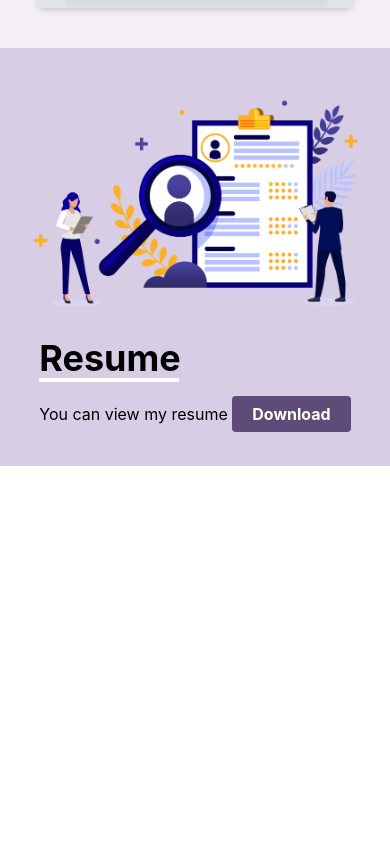
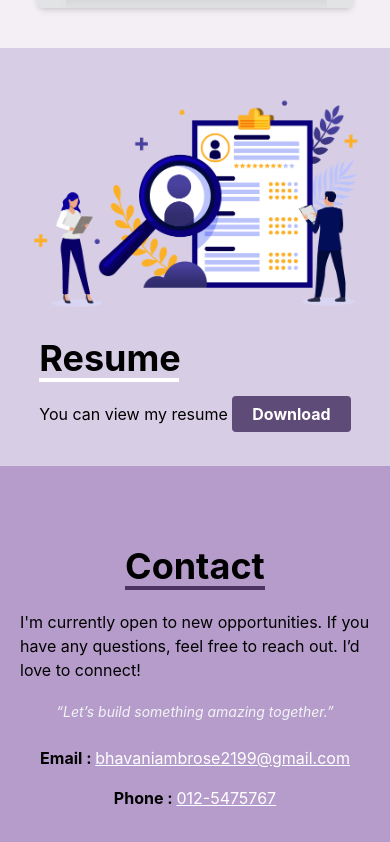
Before and after one commit to bhavani2199/bhavani-portfolio, a React (Create React App) app: page / in a window 390 px wide. Shown: the part 2548-3390 px from the top of the page. Before the commit the page ends 3014 px from the top, so only its background shows below. Built offline with nearby package versions, Linux system fonts and the light colour scheme.

Commit message:
add new Contact section with styled email and phone links

```diff
--- a/src/App.js
+++ b/src/App.js
@@ -4,6 +4,7 @@ import Hero from "./components/Hero";
 import About from "./components/About";
 import Projects from "./components/Projects";
 import Resume from "./components/Resume";
+import Contact from "./components/Contact";
 
 function App() {
   return (
@@ -14,6 +15,7 @@ function App() {
       <About />
       <Projects />
       <Resume />
+      <Contact />
     </div>
   );
 }
--- /dev/null
+++ b/src/components/Contact.js
@@ -0,0 +1,40 @@
+import ResumeImg from "../assets/resume.png";
+
+function Contact() {
+  return (
+    <section className="flex flex-col bg-[#B59CCB] px-5 py-20 md:py-32 ">
+      <div className="flex flex-col items-center md:pr-10">
+        <h1 className=" text-4xl border-b-4 border-[#4B3364] mb-5 w-[140px] font-bold ">
+          Contact
+        </h1>
+        <p className="pb-5">
+          I'm currently open to new opportunities. If you have any questions,
+          feel free to reach out. I’d love to connect!
+        </p>
+        <p className="italic text-sm text-gray-100 mb-4">
+          “Let’s build something amazing together.”
+        </p>
+        <p className="py-2">
+          <span className="font-bold">Email : </span>
+          <a
+            href="mailto:bhavaniambrose2199@gmail.com"
+            className="underline hover:text-[#E5DFF0] text-white"
+          >
+            bhavaniambrose2199@gmail.com
+          </a>
+        </p>
+        <p className="py-2">
+          <span className="font-bold ">Phone : </span>
+          <a
+            href="tel:+60125475767"
+            className="underline hover:text-[#E5DFF0] text-white"
+          >
+            012-5475767
+          </a>
+        </p>
+      </div>
+    </section>
+  );
+}
+
+export default Contact;
```
